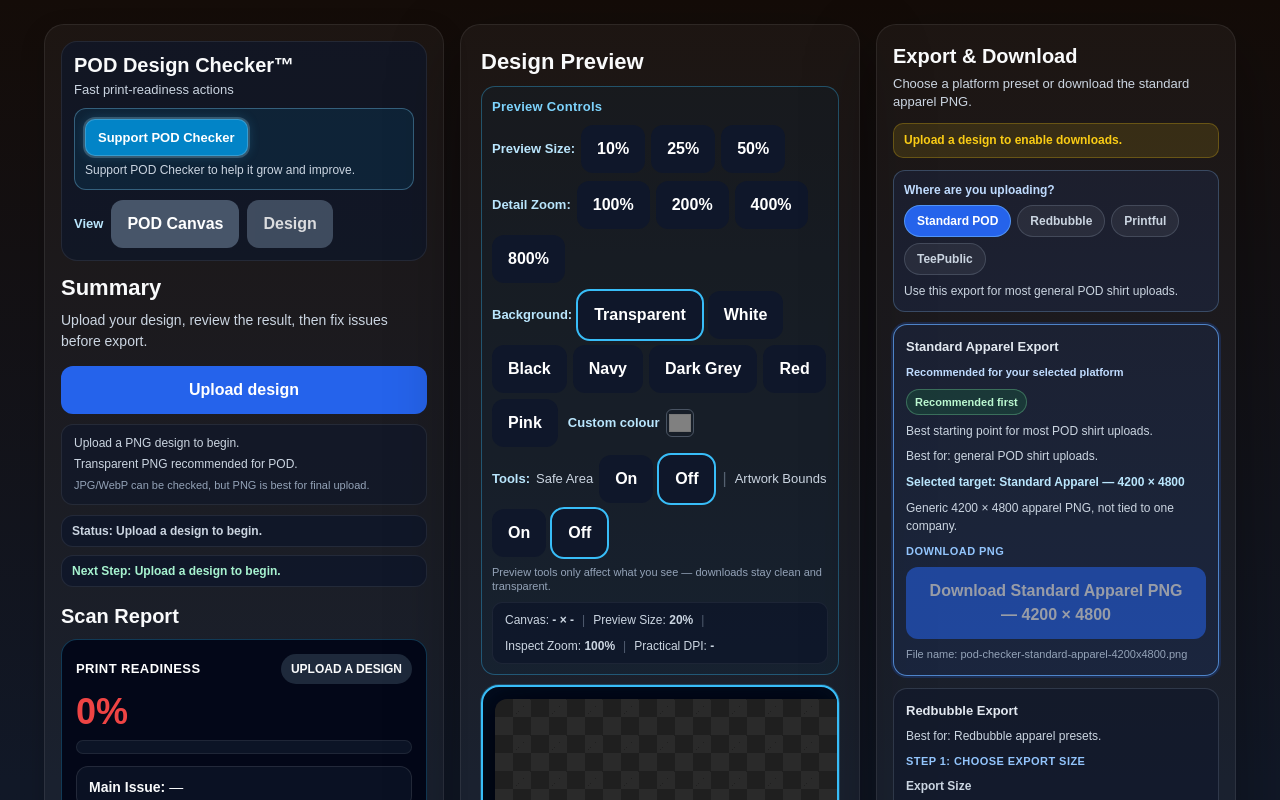
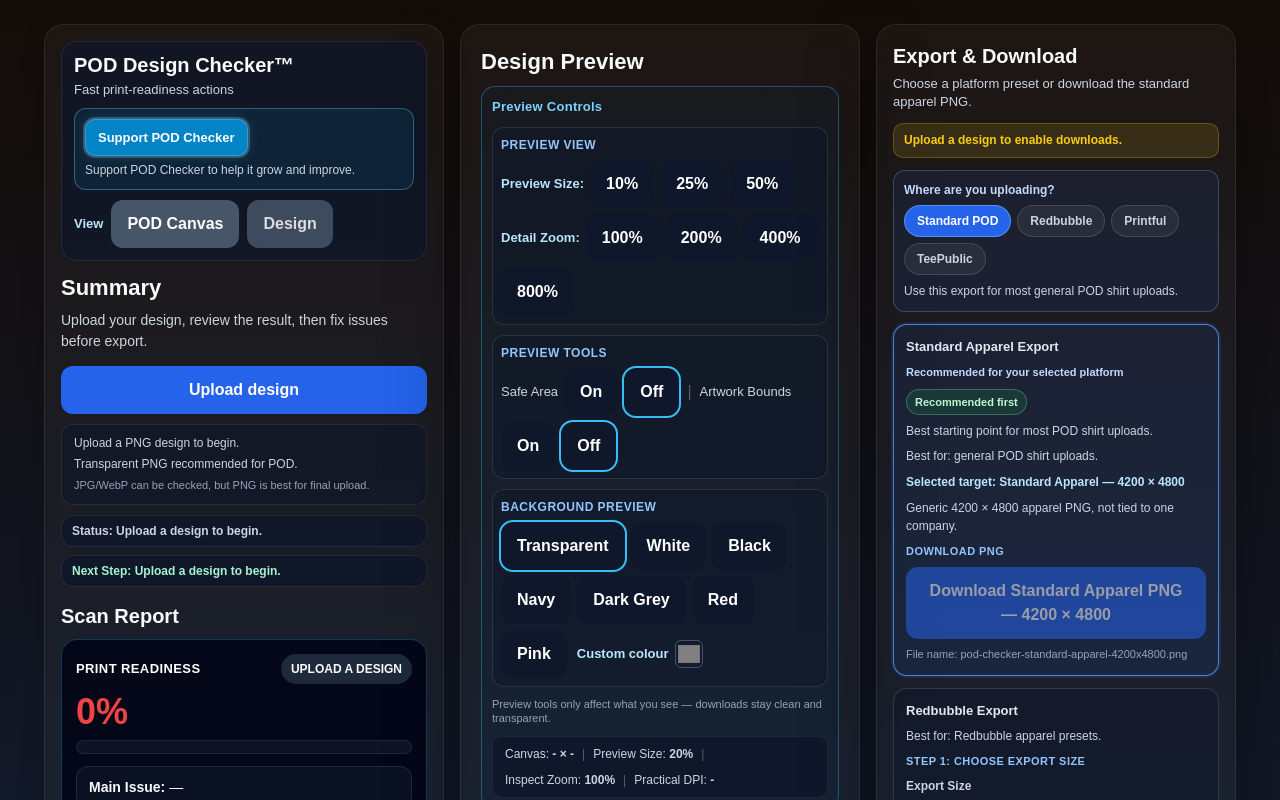
Before and after one commit to noobmacker-creator/pod-design-checker, a Next.js app: page / in a window 1280 px wide. Shown: the top 800 px of the page. Built offline with nearby package versions, Linux system fonts and the light colour scheme.

Commit message:
separate design preview controls

```diff
--- a/app/components/DesignPreviewPanel.tsx
+++ b/app/components/DesignPreviewPanel.tsx
@@ -133,7 +133,7 @@ export default function DesignPreviewPanel({
           borderRadius: 14,
           padding: 10,
           display: 'grid',
-          gap: 8,
+          gap: 10,
           marginBottom: 10,
         }}
       >
@@ -141,10 +141,21 @@ export default function DesignPreviewPanel({
           Preview Controls
         </div>
 
+        {autoFixApplied && setAutoFixPreviewMode ? (
+          <div
+            style={{
+              border: '1px solid rgba(148, 163, 184, 0.18)',
+              background: 'rgba(15, 23, 42, 0.45)',
+              borderRadius: 12,
+              padding: 8,
+              display: 'grid',
+              gap: 6,
+            }}
+          >
+            <div style={{ fontWeight: 700, fontSize: 12, color: '#93c5fd', textTransform: 'uppercase', letterSpacing: '0.04em' }}>
+              Design View
+            </div>
             <div style={{ display: 'flex', flexWrap: 'wrap', alignItems: 'center', gap: 6 }}>
-          {autoFixApplied && setAutoFixPreviewMode ? (
-            <>
-              <span style={{ fontWeight: 700, color: '#bae6fd', fontSize: 13 }}>View:</span>
               <button
                 onClick={() => {
                   setAutoFixPreviewMode('original');
@@ -169,15 +180,29 @@ export default function DesignPreviewPanel({
               >
                 Fixed
               </button>
-              <span style={{ color: 'rgba(148,163,184,0.5)', margin: '0 2px' }}>|</span>
-            </>
+            </div>
+          </div>
         ) : null}
+
+        <div
+          style={{
+            border: '1px solid rgba(148, 163, 184, 0.18)',
+            background: 'rgba(15, 23, 42, 0.45)',
+            borderRadius: 12,
+            padding: 8,
+            display: 'grid',
+            gap: 6,
+          }}
+        >
+          <div style={{ fontWeight: 700, fontSize: 12, color: '#93c5fd', textTransform: 'uppercase', letterSpacing: '0.04em' }}>
+            Preview View
+          </div>
+          <div style={{ display: 'flex', flexWrap: 'wrap', alignItems: 'center', gap: 6 }}>
             <span style={{ fontWeight: 700, color: '#bae6fd', fontSize: 13 }}>Preview Size:</span>
             <button onClick={() => { setPreviewSize(0.1); setActionMessage('Preview Size set to 10%.'); }}>10%</button>
             <button onClick={() => { setPreviewSize(0.25); setActionMessage('Preview Size set to 25%.'); }}>25%</button>
             <button onClick={() => { setPreviewSize(0.5); setActionMessage('Preview Size set to 50%.'); }}>50%</button>
           </div>
-
           <div style={{ display: 'flex', flexWrap: 'wrap', alignItems: 'center', gap: 6 }}>
             <span style={{ fontWeight: 700, color: '#bae6fd', fontSize: 13 }}>Detail Zoom:</span>
             {[1, 2, 4, 8].map((z) => (
@@ -192,62 +217,23 @@ export default function DesignPreviewPanel({
               </button>
             ))}
           </div>
-
-        <div style={{ display: 'flex', flexWrap: 'wrap', alignItems: 'center', gap: 6 }}>
-          <span style={{ fontWeight: 700, color: '#bae6fd', fontSize: 13 }}>Background:</span>
-          {PREVIEW_BACKGROUND_OPTIONS.map((option) => (
-            <button
-              key={option.id}
-              onClick={() => {
-                setPreviewBackground(option.id);
-                setActionMessage(`Preview background set to ${option.label}.`);
-              }}
-              style={{
-                fontWeight: previewBackground === option.id ? 800 : 600,
-                outline: previewBackground === option.id ? '2px solid #38bdf8' : undefined,
-              }}
-            >
-              {option.label}
-            </button>
-          ))}
-          <label
-            style={{
-              display: 'inline-flex',
-              alignItems: 'center',
-              gap: 6,
-              fontSize: 13,
-              fontWeight: previewBackground === 'custom' ? 800 : 600,
-              outline: previewBackground === 'custom' ? '2px solid #38bdf8' : undefined,
-              borderRadius: 6,
-              padding: '2px 4px',
-              cursor: 'pointer',
-            }}
-          >
-            <span style={{ color: '#bae6fd' }}>Custom colour</span>
-            <input
-              type="color"
-              value={customPreviewColor}
-              onChange={(e) => {
-                setCustomPreviewColor(e.target.value);
-                setPreviewBackground('custom');
-                setActionMessage(`Preview background set to custom colour ${e.target.value}.`);
-              }}
-              style={{
-                width: 28,
-                height: 28,
-                padding: 0,
-                border: '1px solid rgba(148, 163, 184, 0.4)',
-                borderRadius: 6,
-                cursor: 'pointer',
-                background: 'transparent',
-              }}
-            />
-          </label>
         </div>
 
         {setShowSafeAreaOverlay || setShowArtworkBoundsOverlay ? (
+          <div
+            style={{
+              border: '1px solid rgba(148, 163, 184, 0.18)',
+              background: 'rgba(15, 23, 42, 0.45)',
+              borderRadius: 12,
+              padding: 8,
+              display: 'grid',
+              gap: 6,
+            }}
+          >
+            <div style={{ fontWeight: 700, fontSize: 12, color: '#93c5fd', textTransform: 'uppercase', letterSpacing: '0.04em' }}>
+              Preview Tools
+            </div>
             <div style={{ display: 'flex', flexWrap: 'wrap', alignItems: 'center', gap: 6 }}>
-            <span style={{ fontWeight: 700, color: '#bae6fd', fontSize: 13 }}>Tools:</span>
               {setShowSafeAreaOverlay ? (
                 <>
                   <span style={{ fontSize: 13, color: '#cbd5e1' }}>Safe Area</span>
@@ -310,7 +296,73 @@ export default function DesignPreviewPanel({
                 </>
               ) : null}
             </div>
+          </div>
         ) : null}
+
+        <div
+          style={{
+            border: '1px solid rgba(148, 163, 184, 0.18)',
+            background: 'rgba(15, 23, 42, 0.45)',
+            borderRadius: 12,
+            padding: 8,
+            display: 'grid',
+            gap: 6,
+          }}
+        >
+          <div style={{ fontWeight: 700, fontSize: 12, color: '#93c5fd', textTransform: 'uppercase', letterSpacing: '0.04em' }}>
+            Background Preview
+          </div>
+          <div style={{ display: 'flex', flexWrap: 'wrap', alignItems: 'center', gap: 6 }}>
+            {PREVIEW_BACKGROUND_OPTIONS.map((option) => (
+              <button
+                key={option.id}
+                onClick={() => {
+                  setPreviewBackground(option.id);
+                  setActionMessage(`Preview background set to ${option.label}.`);
+                }}
+                style={{
+                  fontWeight: previewBackground === option.id ? 800 : 600,
+                  outline: previewBackground === option.id ? '2px solid #38bdf8' : undefined,
+                }}
+              >
+                {option.label}
+              </button>
+            ))}
+            <label
+              style={{
+                display: 'inline-flex',
+                alignItems: 'center',
+                gap: 6,
+                fontSize: 13,
+                fontWeight: previewBackground === 'custom' ? 800 : 600,
+                outline: previewBackground === 'custom' ? '2px solid #38bdf8' : undefined,
+                borderRadius: 6,
+                padding: '2px 4px',
+                cursor: 'pointer',
+              }}
+            >
+              <span style={{ color: '#bae6fd' }}>Custom colour</span>
+              <input
+                type="color"
+                value={customPreviewColor}
+                onChange={(e) => {
+                  setCustomPreviewColor(e.target.value);
+                  setPreviewBackground('custom');
+                  setActionMessage(`Preview background set to custom colour ${e.target.value}.`);
+                }}
+                style={{
+                  width: 28,
+                  height: 28,
+                  padding: 0,
+                  border: '1px solid rgba(148, 163, 184, 0.4)',
+                  borderRadius: 6,
+                  cursor: 'pointer',
+                  background: 'transparent',
+                }}
+              />
+            </label>
+          </div>
+        </div>
 
         <p
           style={{
```
Lines whose indentation alone changed are shown as unchanged.
